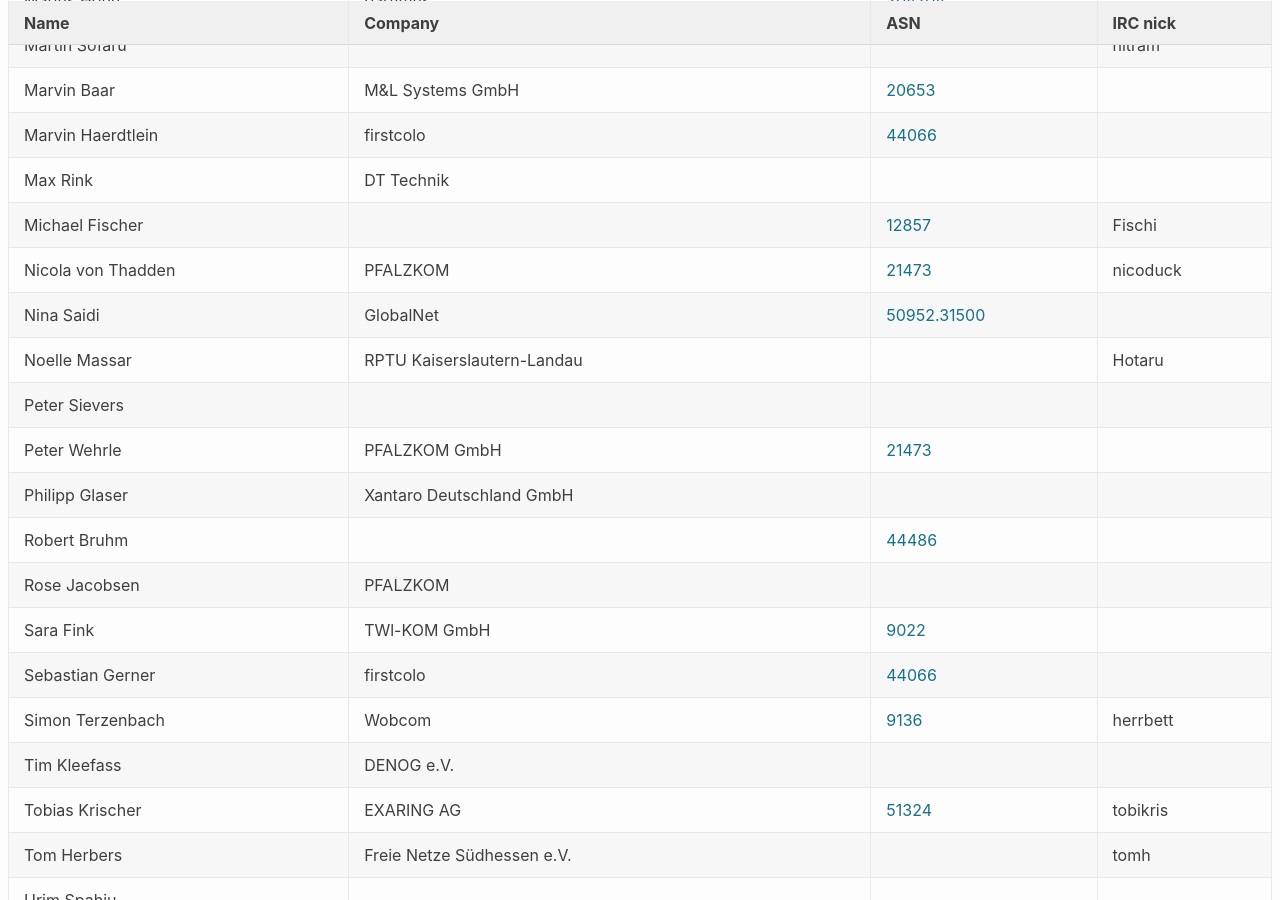
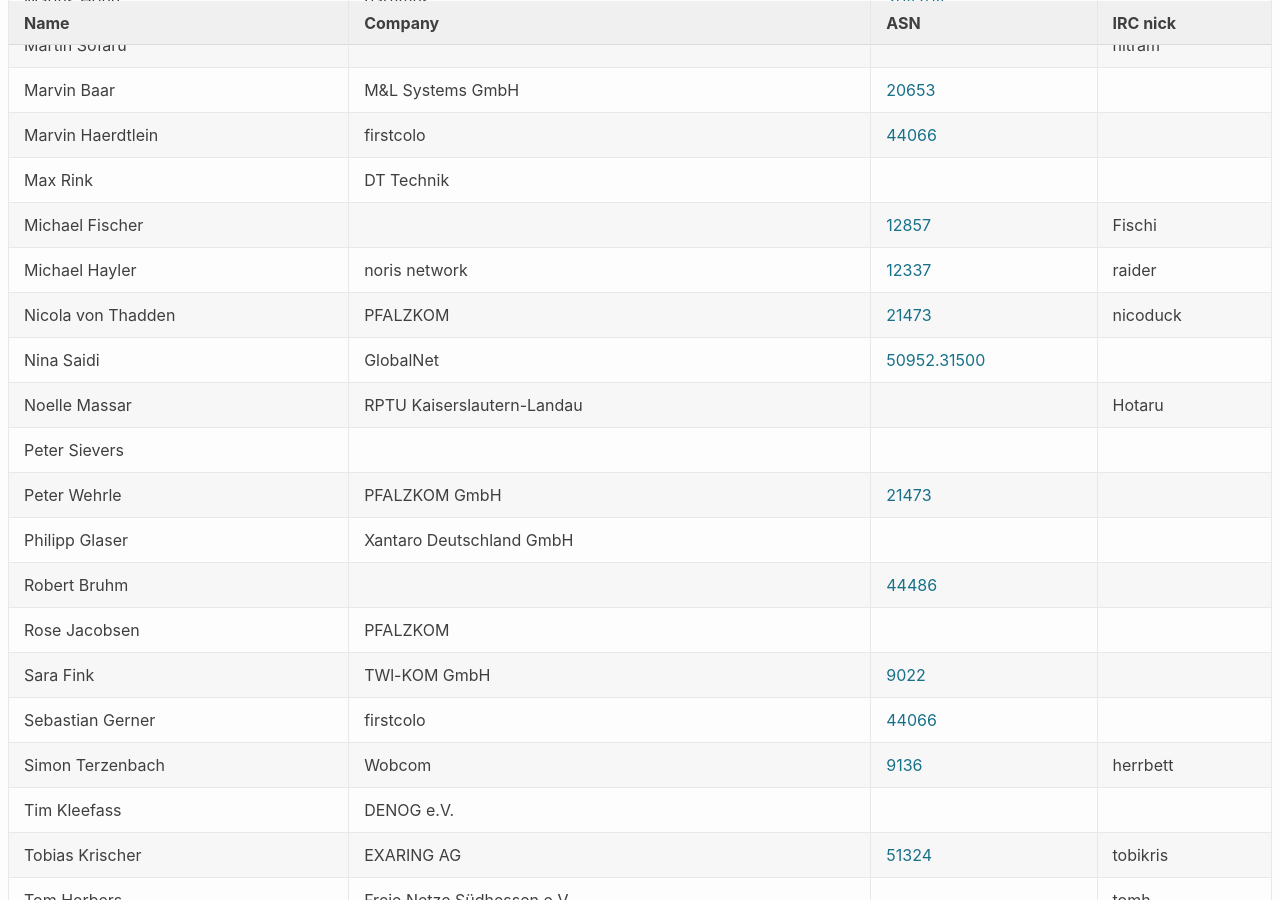
Before and after one commit to denog/pretix-attendeelist, a Jekyll site: the page built from denogmeetup24-04/index.markdown, in a window 1280 px wide and 900 px high, scrolled down 1066 px. Built offline with Jekyll 4.4.1, drawn with Linux system fonts in a browser that asks for light colours.

Commit message:
Latest data: Tue Apr  2 12:11:29 UTC 2024

```diff
--- a/_data/attendees_denogmeetup24-04.json
+++ b/_data/attendees_denogmeetup24-04.json
@@ -168,6 +168,12 @@
     "asn": "12857"
   },
   {
+    "name": "Michael Hayler",
+    "company": "noris network",
+    "irc": "raider",
+    "asn": "12337"
+  },
+  {
     "name": "Nicola von Thadden",
     "company": "PFALZKOM",
     "irc": "nicoduck",
```
